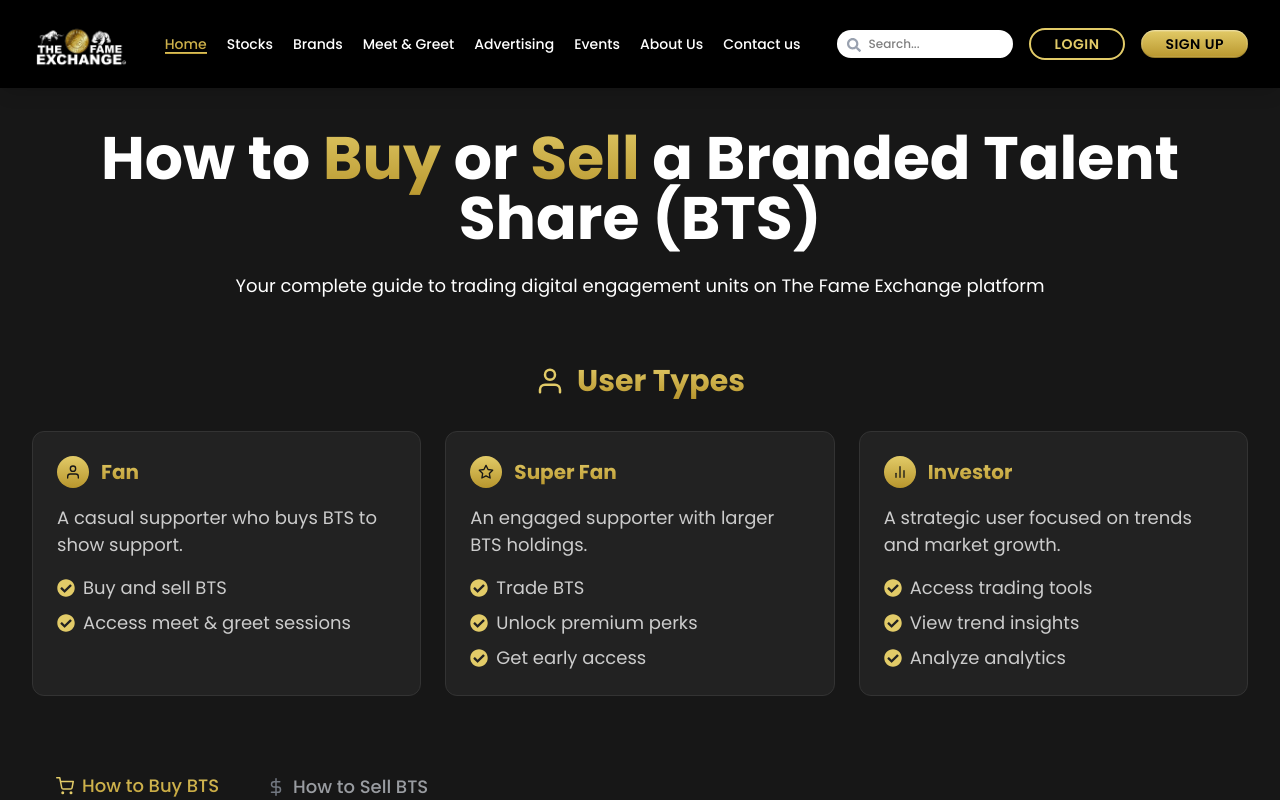
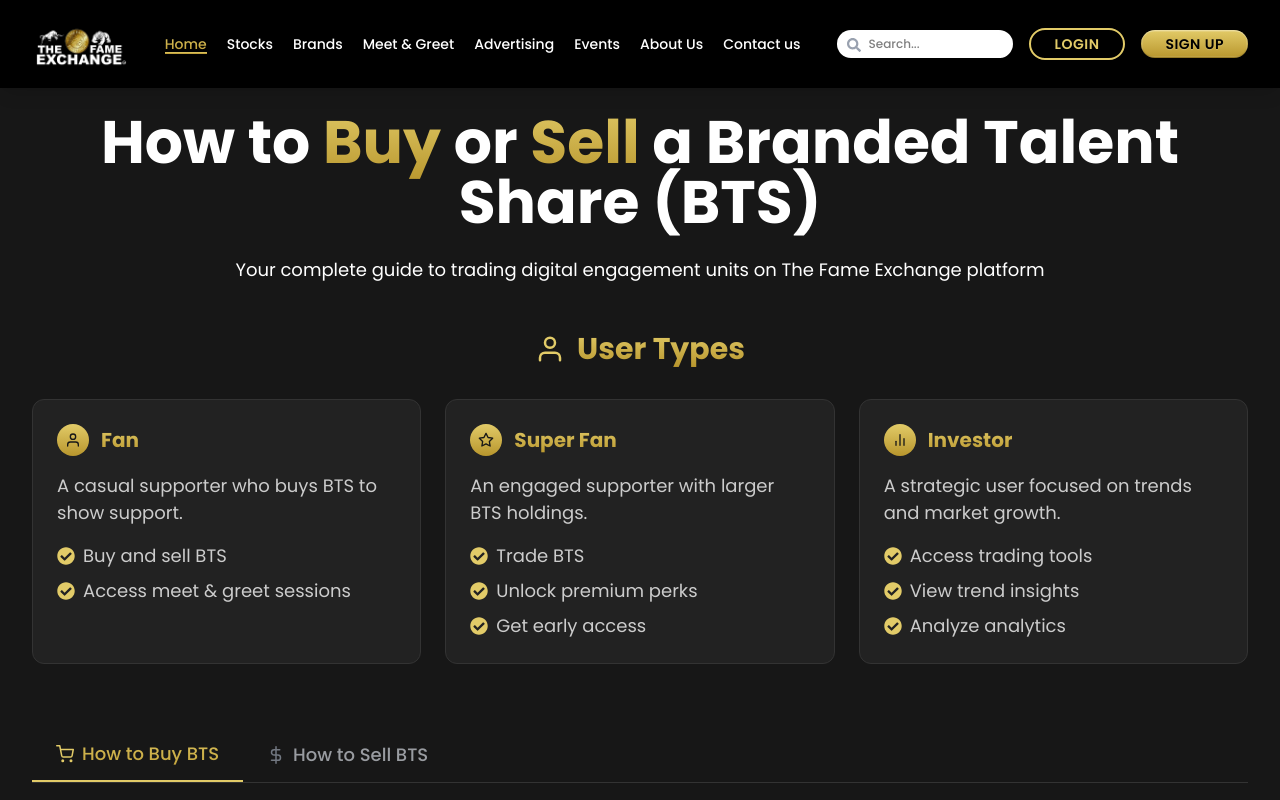
Before and after one commit to anchormediany-dev/fameexchangeReact, a React (Vite) app: page /how-to-buy-sell in a window 1280 px wide. Shown: the top 800 px of the page. Built offline with nearby package versions, Linux system fonts and the light colour scheme.

Commit message:
Fix the issue in how to buy and sell page

```diff
--- a/src/components/HowToBuySell/HeroSection.jsx
+++ b/src/components/HowToBuySell/HeroSection.jsx
@@ -3,7 +3,7 @@ import { motion } from "framer-motion";
 const HeroSection = ({ itemVariants, fadeIn }) => (
   <motion.section
     variants={fadeIn}
-    className="py-16 px-4 sm:px-6 mt-16 lg:px-8 container mx-auto text-center"
+    className="mt-10 lg:mt-16 2xl:mt-20 py-12 2xl:py-16 container mx-auto text-center"
   >
     <motion.h1
       variants={itemVariants}
```
